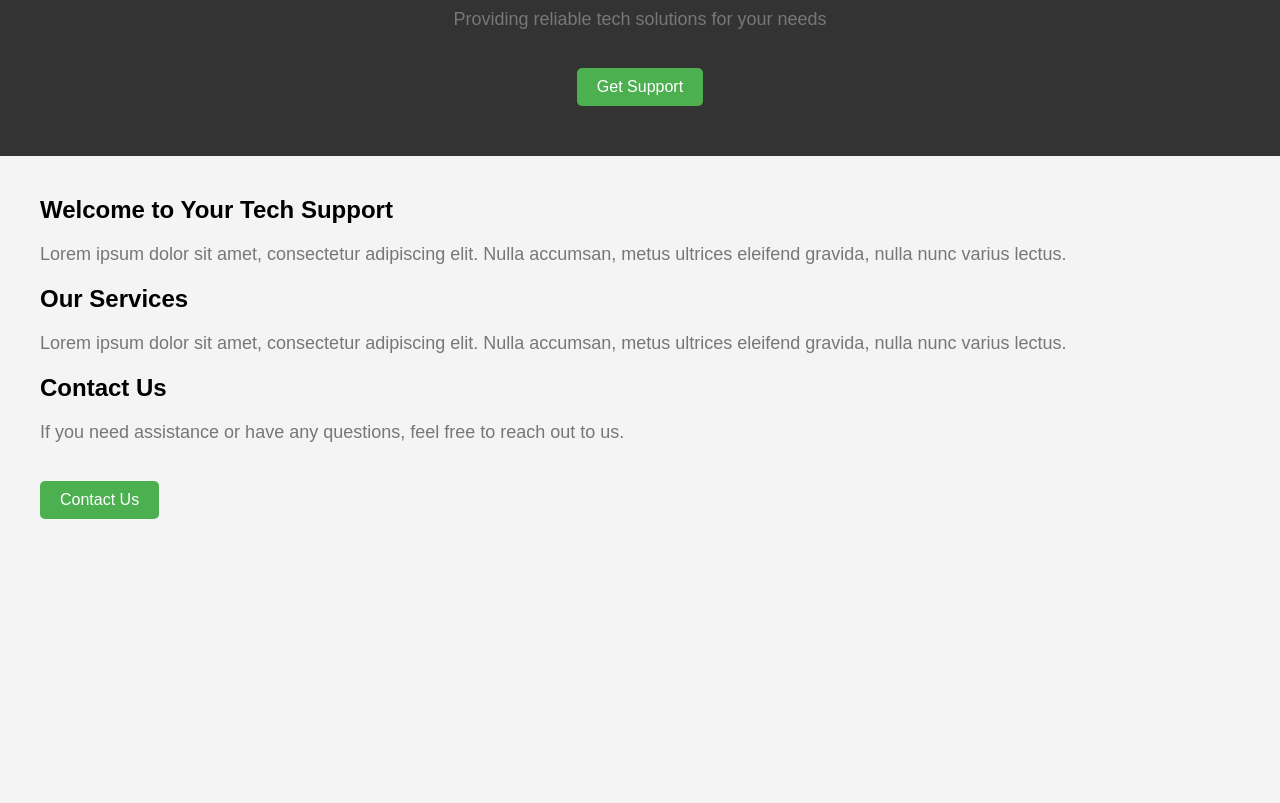
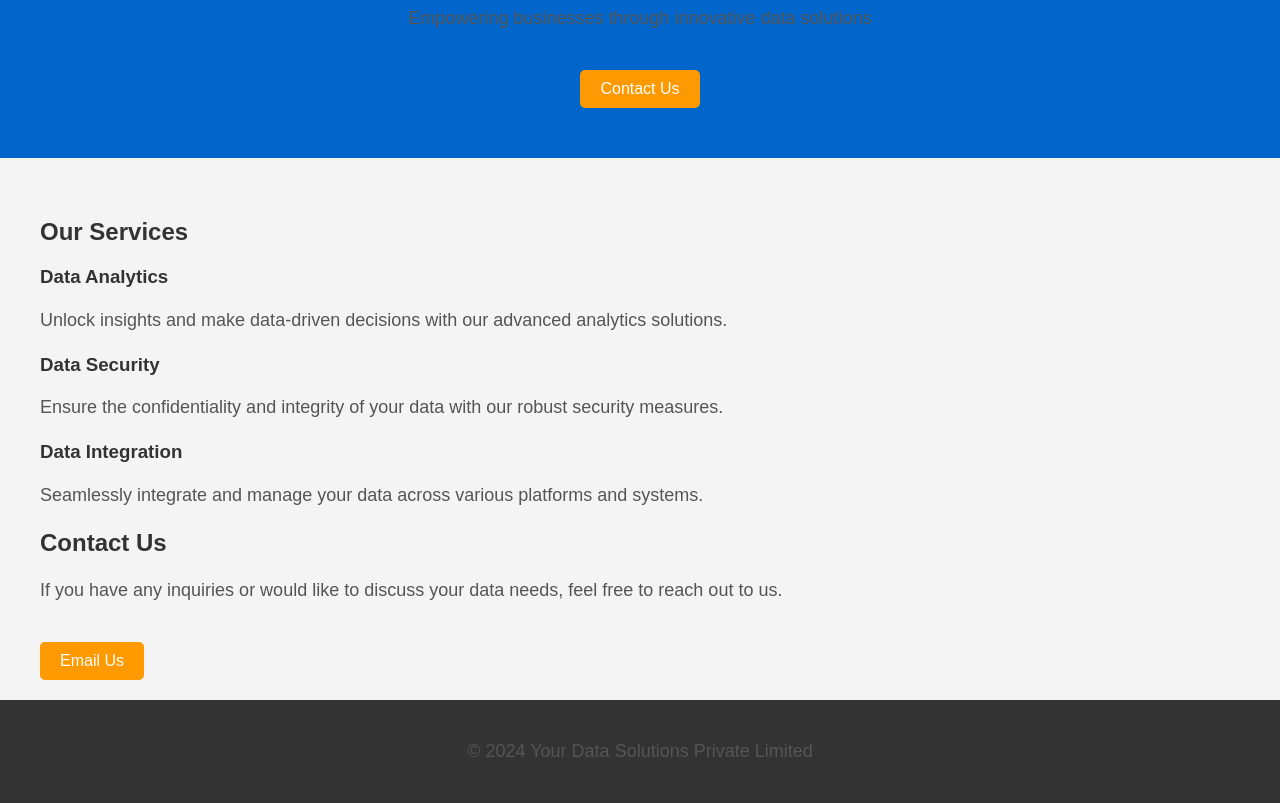
Before and after one commit to new-website465/website1, a plain HTML site: page index.html in a window 1280 px wide. Shown: the part 131-934 px from the top of the page. Before the commit the page ends 800 px from the top, so only its background shows below. Drawn offline with Linux system fonts and the light colour scheme.

Commit message:
Update index.html

```diff
--- a/index.html
+++ b/index.html
@@ -4,13 +4,14 @@
 <head>
     <meta charset="UTF-8">
     <meta name="viewport" content="width=device-width, initial-scale=1.0">
-    <title>Your Tech Support</title>
+    <title>Your Data Solutions</title>
     <style>
         body {
             font-family: 'Arial', sans-serif;
             margin: 0;
             padding: 0;
             background-color: #f4f4f4;
+            color: #333;
         }
 
         .container {
@@ -22,28 +23,45 @@
         header {
             text-align: center;
             padding: 50px 0;
-            background-color: #333;
+            background-color: #0066cc;
             color: #fff;
         }
 
         h1 {
             font-size: 36px;
+            margin-bottom: 20px;
         }
 
         p {
             font-size: 18px;
-            color: #777;
+            color: #555;
+            line-height: 1.5;
         }
 
         .cta-button {
             display: inline-block;
             padding: 10px 20px;
             margin-top: 20px;
-            background-color: #4CAF50;
+            background-color: #ff9900;
             color: #fff;
             text-decoration: none;
             font-size: 16px;
             border-radius: 5px;
+        }
+
+        .services {
+            margin-top: 40px;
+        }
+
+        .service-item {
+            margin-bottom: 20px;
+        }
+
+        footer {
+            background-color: #333;
+            color: #fff;
+            text-align: center;
+            padding: 20px 0;
         }
     </style>
 </head>
@@ -51,24 +69,38 @@
 <body>
 
     <header>
-        <h1>Your Tech Support</h1>
-        <p>Providing reliable tech solutions for your needs</p>
-        <a href="#contact" class="cta-button">Get Support</a>
+        <h1>Your Data Solutions</h1>
+        <p>Empowering businesses through innovative data solutions</p>
+        <a href="#contact" class="cta-button">Contact Us</a>
     </header>
 
     <div class="container">
-        <h2>Welcome to Your Tech Support</h2>
-        <p>Lorem ipsum dolor sit amet, consectetur adipiscing elit. Nulla accumsan, metus ultrices eleifend gravida,
-            nulla nunc varius lectus.</p>
+        <section class="services">
+            <h2>Our Services</h2>
+            <div class="service-item">
+                <h3>Data Analytics</h3>
+                <p>Unlock insights and make data-driven decisions with our advanced analytics solutions.</p>
+            </div>
+            <div class="service-item">
+                <h3>Data Security</h3>
+                <p>Ensure the confidentiality and integrity of your data with our robust security measures.</p>
+            </div>
+            <div class="service-item">
+                <h3>Data Integration</h3>
+                <p>Seamlessly integrate and manage your data across various platforms and systems.</p>
+            </div>
+        </section>
 
-        <h2>Our Services</h2>
-        <p>Lorem ipsum dolor sit amet, consectetur adipiscing elit. Nulla accumsan, metus ultrices eleifend gravida,
-            nulla nunc varius lectus.</p>
+        <section id="contact">
+            <h2>Contact Us</h2>
+            <p>If you have any inquiries or would like to discuss your data needs, feel free to reach out to us.</p>
+            <a href="mailto:info@yourdatasolutions.com" class="cta-button">Email Us</a>
+        </section>
+    </div>
 
-        <h2>Contact Us</h2>
-        <p>If you need assistance or have any questions, feel free to reach out to us.</p>
-        <a id="contact" href="mailto:info@yourtechsupport.com" class="cta-button">Contact Us</a>
-    </div>
+    <footer>
+        <p>&copy; 2024 Your Data Solutions Private Limited</p>
+    </footer>
 
 </body>
 
```
